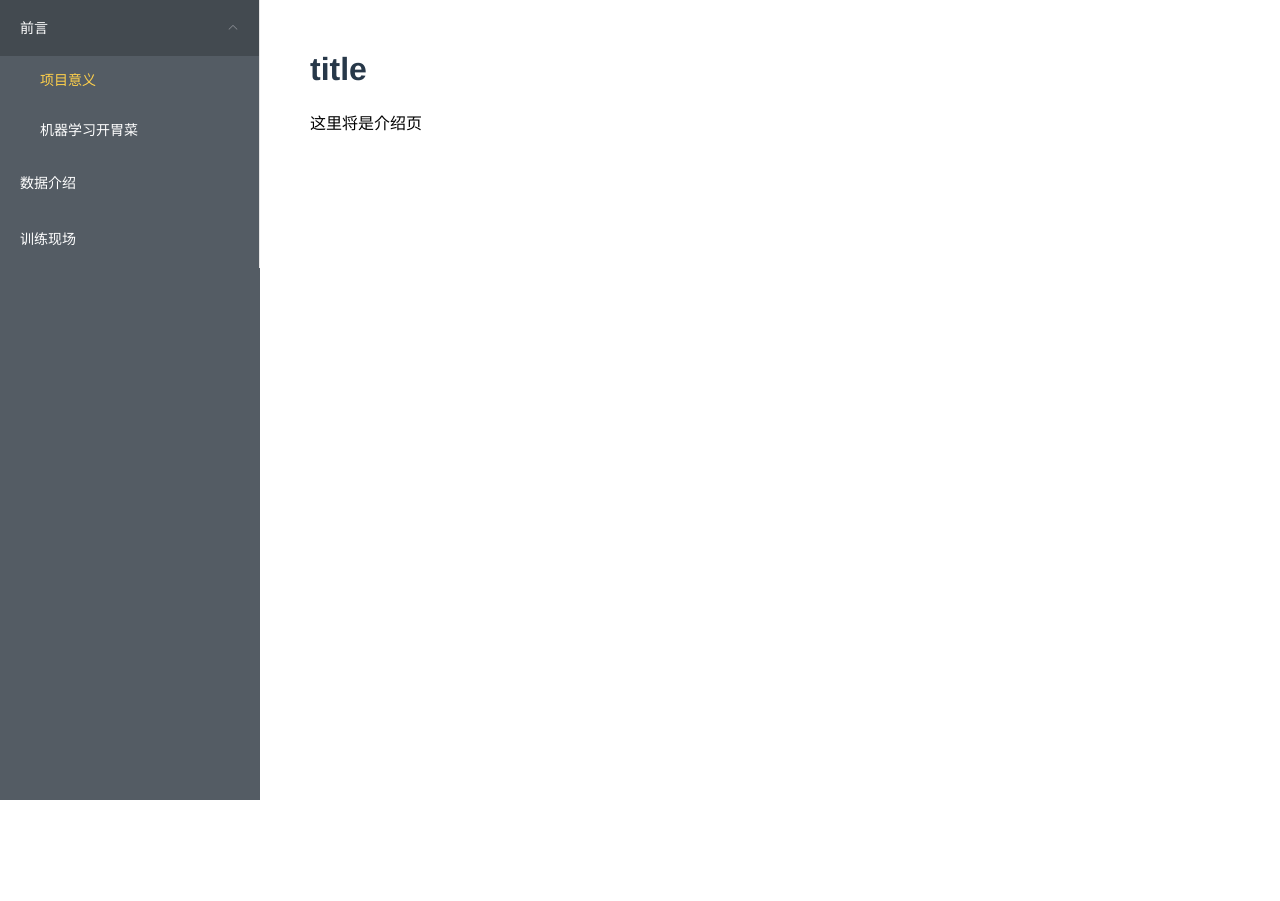
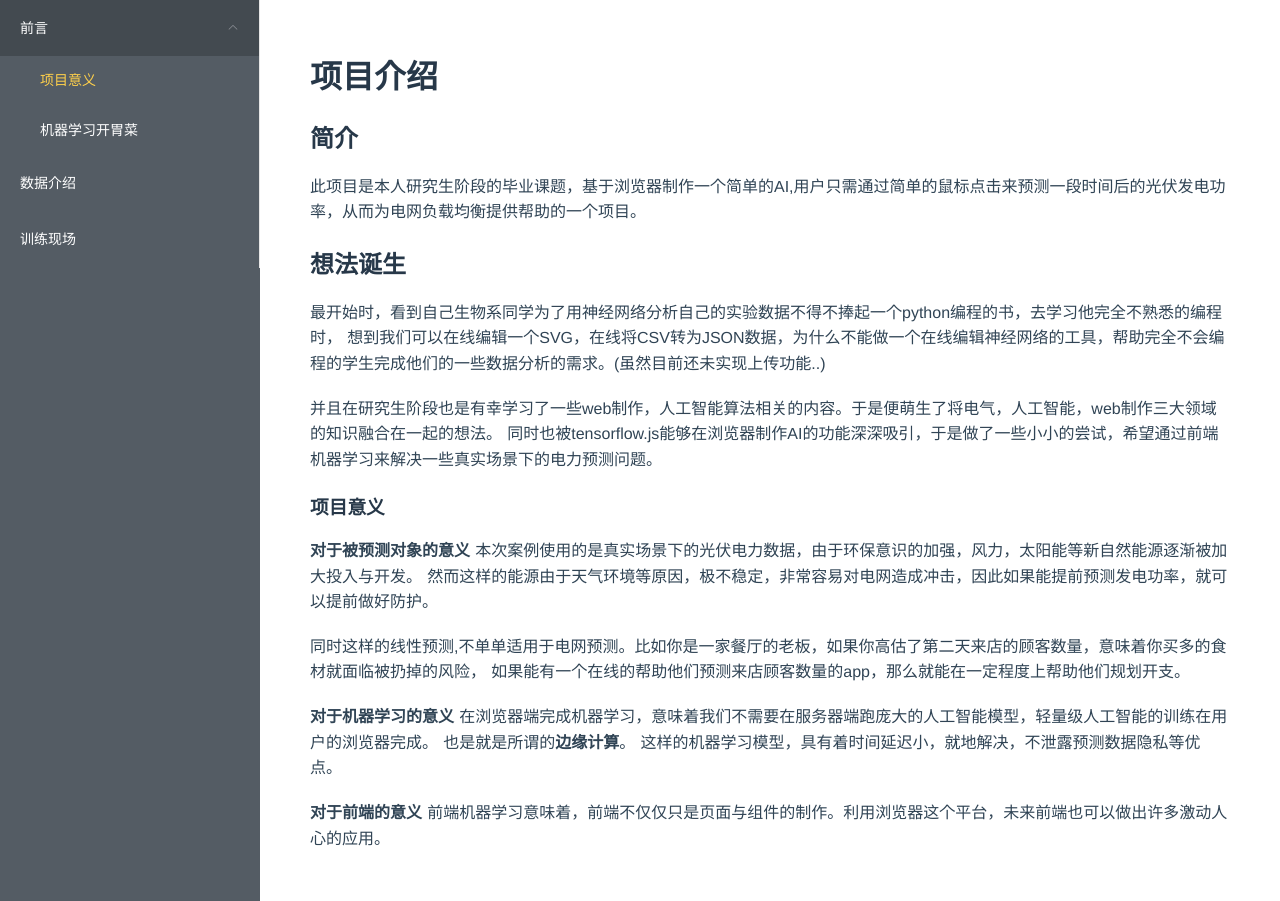
Before and after one commit to kyoku-seii/Vue-tfjs-pv-prediction-model, a Vue app: page /#/SingleModel/Introduce in a window 1280 px wide. Before the commit the page ends 800 px from the top, so only its background shows below. Built offline with nearby package versions, Linux system fonts and the light colour scheme; sample sign-in values are in the browser's storage.

Commit message:
完成了项目意义的书写

```diff
--- a/src/views/Introduce.vue
+++ b/src/views/Introduce.vue
@@ -1,8 +1,22 @@
 <template>
   <div class="article-wrapper">
     <div class="article">
-      <h1>title</h1>
-      <div>这里将是介绍页</div>
+      <h1>项目介绍</h1>
+      <h2>简介</h2>
+      <p>此项目是本人研究生阶段的毕业课题，基于浏览器制作一个简单的AI,用户只需通过简单的鼠标点击来预测一段时间后的光伏发电功率，从而为电网负载均衡提供帮助的一个项目。</p>
+      <h2>想法诞生</h2>
+      <p>最开始时，看到自己生物系同学为了用神经网络分析自己的实验数据不得不捧起一个python编程的书，去学习他完全不熟悉的编程时，
+      想到我们可以在线编辑一个SVG，在线将CSV转为JSON数据，为什么不能做一个在线编辑神经网络的工具，帮助完全不会编程的学生完成他们的一些数据分析的需求。(虽然目前还未实现上传功能..)</p>
+      <p>并且在研究生阶段也是有幸学习了一些web制作，人工智能算法相关的内容。于是便萌生了将电气，人工智能，web制作三大领域的知识融合在一起的想法。
+        同时也被tensorflow.js能够在浏览器制作AI的功能深深吸引，于是做了一些小小的尝试，希望通过前端机器学习来解决一些真实场景下的电力预测问题。</p>
+      <h3>项目意义</h3>
+      <p><strong>对于被预测对象的意义</strong> 本次案例使用的是真实场景下的光伏电力数据，由于环保意识的加强，风力，太阳能等新自然能源逐渐被加大投入与开发。
+      然而这样的能源由于天气环境等原因，极不稳定，非常容易对电网造成冲击，因此如果能提前预测发电功率，就可以提前做好防护。</p>
+      <p>同时这样的线性预测,不单单适用于电网预测。比如你是一家餐厅的老板，如果你高估了第二天来店的顾客数量，意味着你买多的食材就面临被扔掉的风险，
+        如果能有一个在线的帮助他们预测来店顾客数量的app，那么就能在一定程度上帮助他们规划开支。</p>
+      <p><strong>对于机器学习的意义</strong> 在浏览器端完成机器学习，意味着我们不需要在服务器端跑庞大的人工智能模型，轻量级人工智能的训练在用户的浏览器完成。
+        也是就是所谓的<strong>边缘计算</strong>。 这样的机器学习模型，具有着时间延迟小，就地解决，不泄露预测数据隐私等优点。</p>
+      <p><strong>对于前端的意义</strong> 前端机器学习意味着，前端不仅仅只是页面与组件的制作。利用浏览器这个平台，未来前端也可以做出许多激动人心的应用。</p>
     </div>
   </div>
 </template>
--- a/vue.config.js
+++ b/vue.config.js
@@ -1,6 +1,6 @@
 module.exports = {
-  publicPath: process.env.NODE_ENV === 'production'
-    ? '/Vue-tfjs-pv-prediction-model/'
-    : '/',
+  // publicPath: process.env.NODE_ENV === 'production'
+  //   ? '/Vue-tfjs-pv-prediction-model/'
+  //   : '/',
   devServer: { port: 8001 }
 }
```
